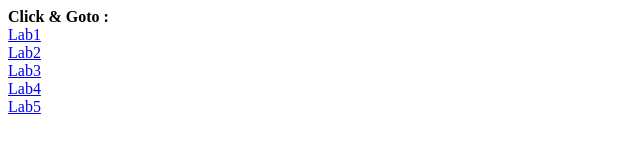
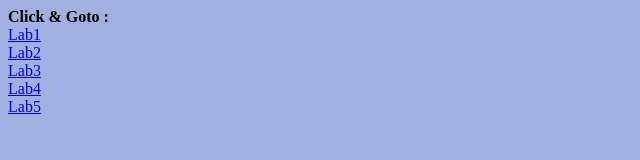
Before and after one commit to Diyakankar/wt.lab, a plain HTML site: page index.html in a window 1280 px wide. Shown: the whole page, without its empty margins (0-640 px from the left). Drawn offline with Linux system fonts and the light colour scheme.

Commit message:
Update index.html

```diff
--- a/index.html
+++ b/index.html
@@ -3,7 +3,7 @@
     <title>
     </title>
   </head>
-  <body>
+   <body bgcolor="navyblue">
     <b> Click & Goto : </b><br>
         <a href="lab 1.html">Lab1</a><br>
         <a href="lab 2.html">Lab2</a><br>
```
